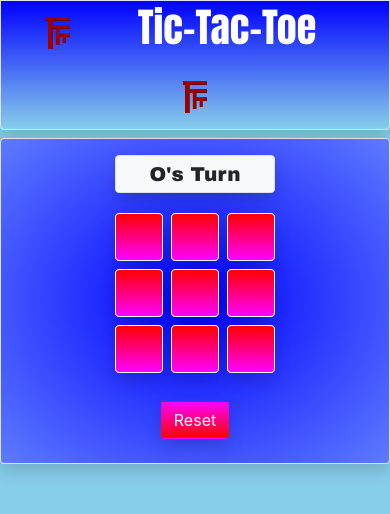
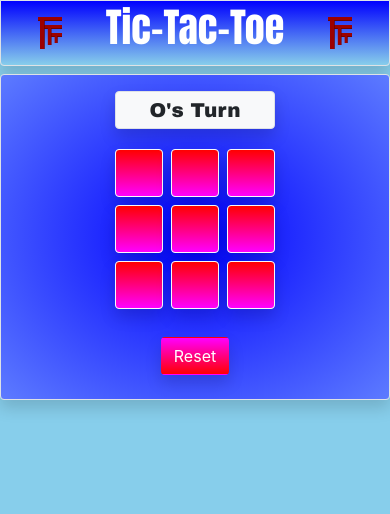
Before and after one commit to dev-joshHall/tic-tac-toe, a React (Create React App) app: page / in a window 390 px wide. Shown: the top 514 px of the page. Built offline with nearby package versions, Linux system fonts and the light colour scheme.

Commit message:
adjusted title margin for mobile display

```diff
--- a/src/components/title.jsx
+++ b/src/components/title.jsx
@@ -13,7 +13,7 @@ const Title = () => {
           className="m-3 rotate"
         />
         <span
-          className="m-5"
+          className="m-4"
           style={{ fontFamily: "Impact, fantasy", color: "white" }}
         >
           Tic-Tac-Toe
```
